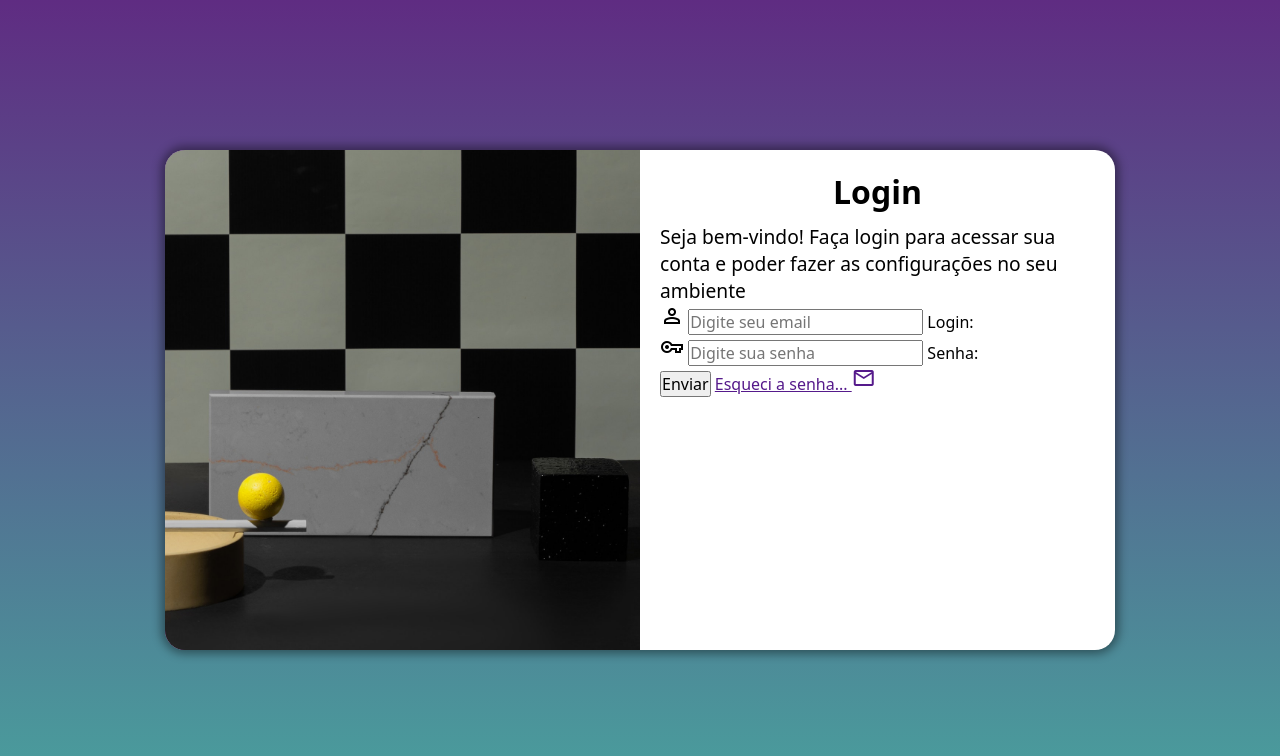
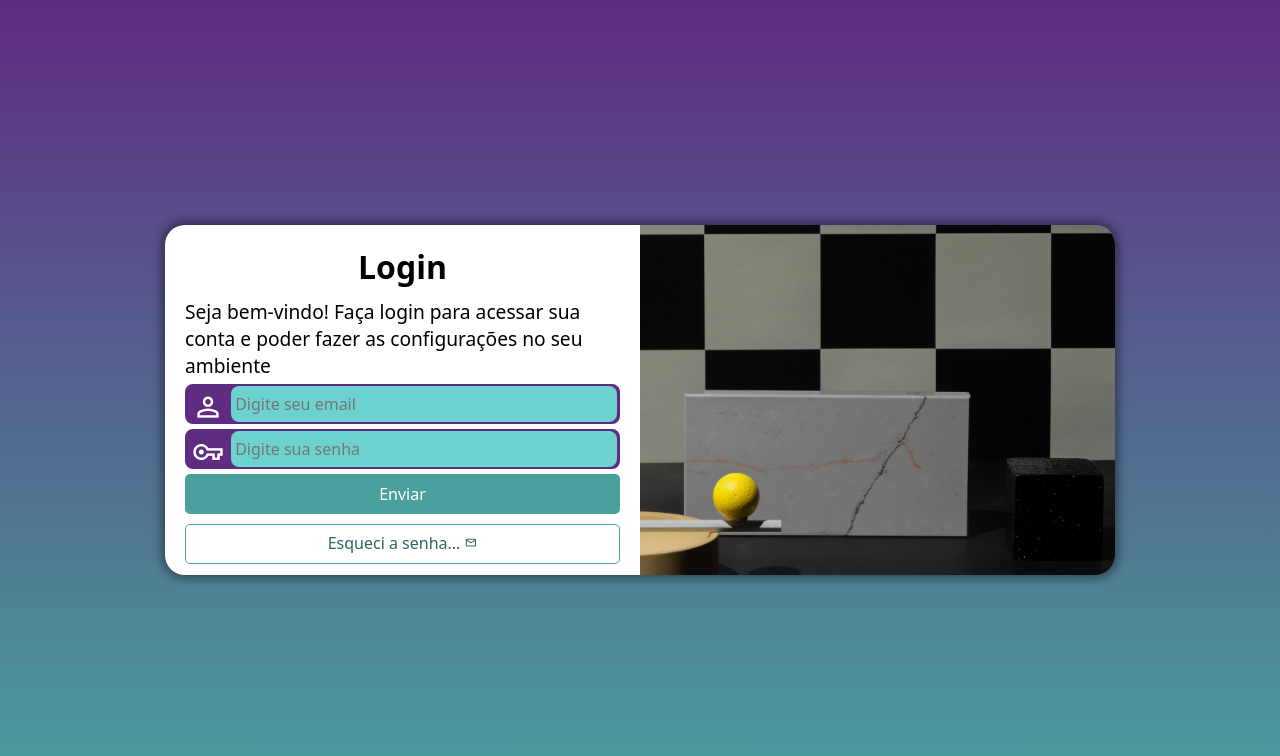
Before and after one commit to joaof-marques/projeto-login, a plain HTML site: page index.html in a window 1280 px wide. Drawn offline with nearby package versions, Linux system fonts and the light colour scheme.

Commit message:
Projeto finalizado

```diff
--- a/index.html
+++ b/index.html
@@ -30,7 +30,7 @@
                         <label for="isenha">Senha: </label>
                     </div>
                     <input type="submit" value="Enviar">
-                    <a href="">Esqueci a senha... <span class="material-symbols-outlined">mail</span></a>
+                    <a href="#" class="botao">Esqueci a senha... <span class="material-symbols-outlined">mail</span></a>
                 </form>
             </div>
         </section>
--- a/style/media-query.css
+++ b/style/media-query.css
@@ -13,6 +13,7 @@
 
     section#login{
         width: 90vw;
+        height: 300px;
     }
 
     section#login > div#imagem{
@@ -31,6 +32,10 @@
     body{
         background-image: linear-gradient(to top, var(--cor-verde), var(--cor-lilas));
     }
+    section#login{
+        height: 350px;
+    }
+
     div#formulario h1{
         font-size: 2em;
     }
@@ -41,13 +46,13 @@
         width: 950px;
     }
     section#login > div#imagem{
-        float: left;
+        float: right;
         width: 50%;
         height: 100%;
     }
 
     section#login > div#formulario{
-        float: right;
+        float: left;
         width: 50%;
     }
 }
--- a/style/style.css
+++ b/style/style.css
@@ -43,7 +43,7 @@ section#login{
 
     background-color: white;
     width: 300px;
-    height: 500px;
+    height: 515px;
     border-radius: 20px;
     overflow: hidden;
     box-shadow: 0px 0px 10px 4px rgba(0, 0, 0, 0.397);
@@ -71,3 +71,75 @@ div#formulario > h1{
 div#formulario > p{
     font-size: 0.8em;
 }
+
+form > div.campo{
+    background-color: var(--cor-lilas);
+    width: 100%;
+    border: 2px solid var(--cor-lilas);
+    height: 40px;
+    border-radius: 8px;
+    margin: 5px 0px;
+
+}
+
+form label{
+    display: none;
+}
+
+div.campo > span{
+    color: white;
+    font-size: 2em;
+    width: 40px;
+    padding: 5px;
+}
+
+div.campo > input{
+    background-color: #6cd3cf;
+    font-size: 1em;
+    width: calc(100% - 45px);
+    height: 100%;
+    border: 0px;
+    border-radius: 8px;
+    padding: 4px;
+    transform: translateY(-13px);
+}
+
+div.campo > input:focus-within{
+    background-color: white;
+    border: 2px solid #6cd3cf;
+}
+
+form > input[type=submit]{
+    display: block;
+    font-size: 1em;
+    width: 100%;
+    height: 40px;
+    background-color: var(--cor-verde);
+    color: white;
+    border: none;
+    border-radius: 5px;
+    cursor: pointer;
+}
+form > input[type=submit]:hover{
+    background-color: #2e6664;
+}
+form > a.botao{
+    display: block;
+    text-align: center;
+    font-size: 1em;
+    width: 100%;
+    height: 40px;
+    padding-top: 7px;
+    background-color: #fff;
+    border: 1px solid var(--cor-verde);
+    border-radius: 5px;
+    text-decoration: none;
+    color: #2e6664;
+    margin-top: 10px;
+}
+form > a.botao:hover{
+    background-color: #6cd3cf;
+}
+form > a.botao > span{
+    font-size: 0.8em;
+}
```
